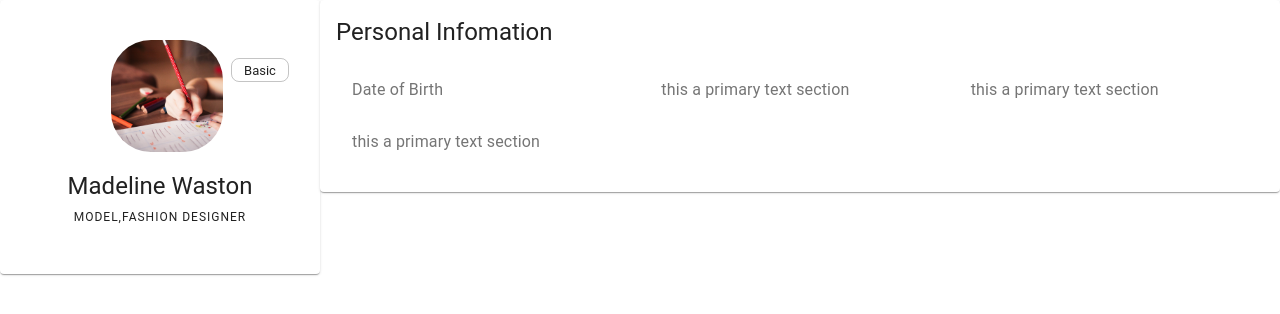
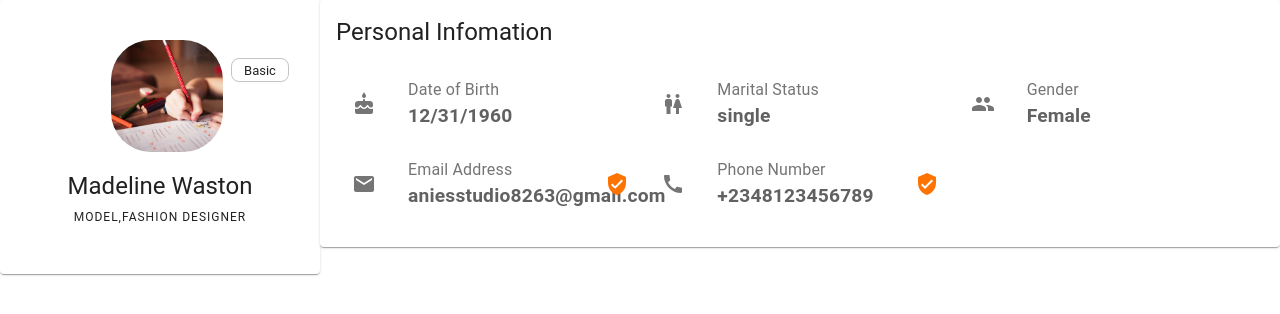
Before and after one commit to AniekutmfonGodwin/virago, a React (Create React App) app: page / in a window 1280 px wide. Shown: the top 314 px of the page. Built offline with nearby package versions, Linux system fonts and the light colour scheme.

Commit message:
new update

```diff
--- a/src/Components/Pages/ProfilePage.js
+++ b/src/Components/Pages/ProfilePage.js
@@ -3,8 +3,12 @@ import React from 'react';
 import {
     Grid
  } from '@material-ui/core';
-
-// import FolderIcon from '@material-ui/icons/Folder';
+ import EmailIcon from '@material-ui/icons/Email';
+ import CakeRoundedIcon from '@material-ui/icons/CakeRounded';
+ import WcIcon from '@material-ui/icons/Wc';
+ import GroupSharpIcon from '@material-ui/icons/GroupSharp';
+ import CallIcon from '@material-ui/icons/Call';
+ import VerifiedUserIcon from '@material-ui/icons/VerifiedUser';
 // import DeleteIcon from '@material-ui/icons/Delete';
 
 import { ProfileCard,ProfileListCard } from "../Cards";
@@ -20,25 +24,51 @@ function ProfilePage(props) {
                 <Grid xs={12} md={9}>
                     <ProfileSection heading="Personal Infomation">
                         <Grid container>
-                            <Grid item xs={6} md={4} >
+                            <Grid item xs={12} md={4} >
                                 <ProfileListCard
+                                    listIcon={<CakeRoundedIcon/>}
                                     primaryText="Date of Birth"
-                                    secondaryText = {""}
+                                    secondaryText = {new Date('31-dec-1960').toLocaleDateString()}
                                 />
                             </Grid>
-                            <Grid item xs={6} md={4}>
-                                <ProfileListCard/>
+                            <Grid item xs={12} md={4} >
+                                <ProfileListCard
+                                    listIcon={<WcIcon/>}
+                                    primaryText="Marital Status"
+                                    secondaryText = {"single"}
+                                />
                             </Grid>
-                            <Grid item xs={12} md={4}>
-                                <ProfileListCard/>
+                            <Grid item xs={12} md={4} >
+                                <ProfileListCard
+                                    listIcon={<GroupSharpIcon/>}
+                                    primaryText="Gender"
+                                    secondaryText = {"Female"}
+                                />
                             </Grid>
-                            <Grid item xs={12} md={4}>
-                                <ProfileListCard/>
+                            <Grid item xs={12} md={4} >
+                                <ProfileListCard
+                                    listIcon={<EmailIcon/>}
+                                    actionIcon={<VerifiedUserIcon color="primary" />}
+                                    primaryText="Email Address"
+                                    secondaryText = {"aniesstudio8263@gmail.com"}
+                                />
                             </Grid>
+                            <Grid item xs={12} md={4} >
+                                <ProfileListCard
+                                    listIcon={<CallIcon/>}
+                                    actionIcon={<VerifiedUserIcon color="primary" />}
+                                    primaryText="Phone Number"
+                                    secondaryText = {"+2348123456789"}
+                                />
+                            </Grid>
+
                         </Grid>
 
 
                     </ProfileSection>
+                </Grid>
+                <Grid item>
+
                 </Grid>
 
             </Grid>
```
